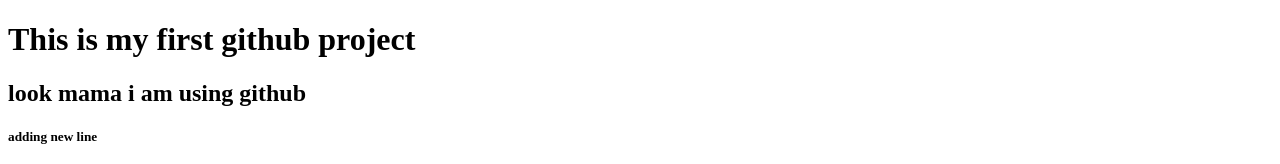
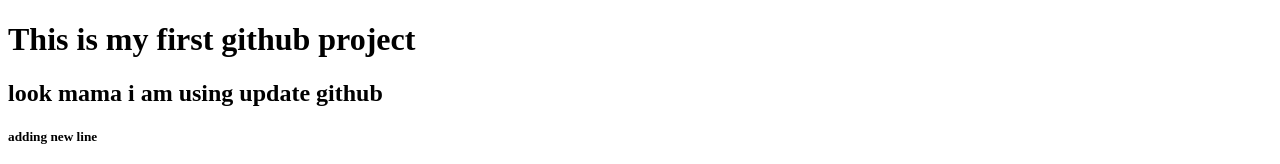
Before and after one commit to nahidislam75/my-first-webside, a plain HTML site: page index.html in a window 1280 px wide. Shown: the top 164 px of the page. Drawn offline with Linux system fonts and the light colour scheme.

Commit message:
changeing the same thing

```diff
--- a/index.html
+++ b/index.html
@@ -7,7 +7,7 @@
 </head>
 <body>
     <h1>This is my first github project</h1>
-    <h2>look mama i am using github</h2>
+    <h2>look mama i am using update github</h2>
     <h5>adding new line</h5>
     <p>lets go for a party</p>
     <img src="flag.jpg" alt="">
```
